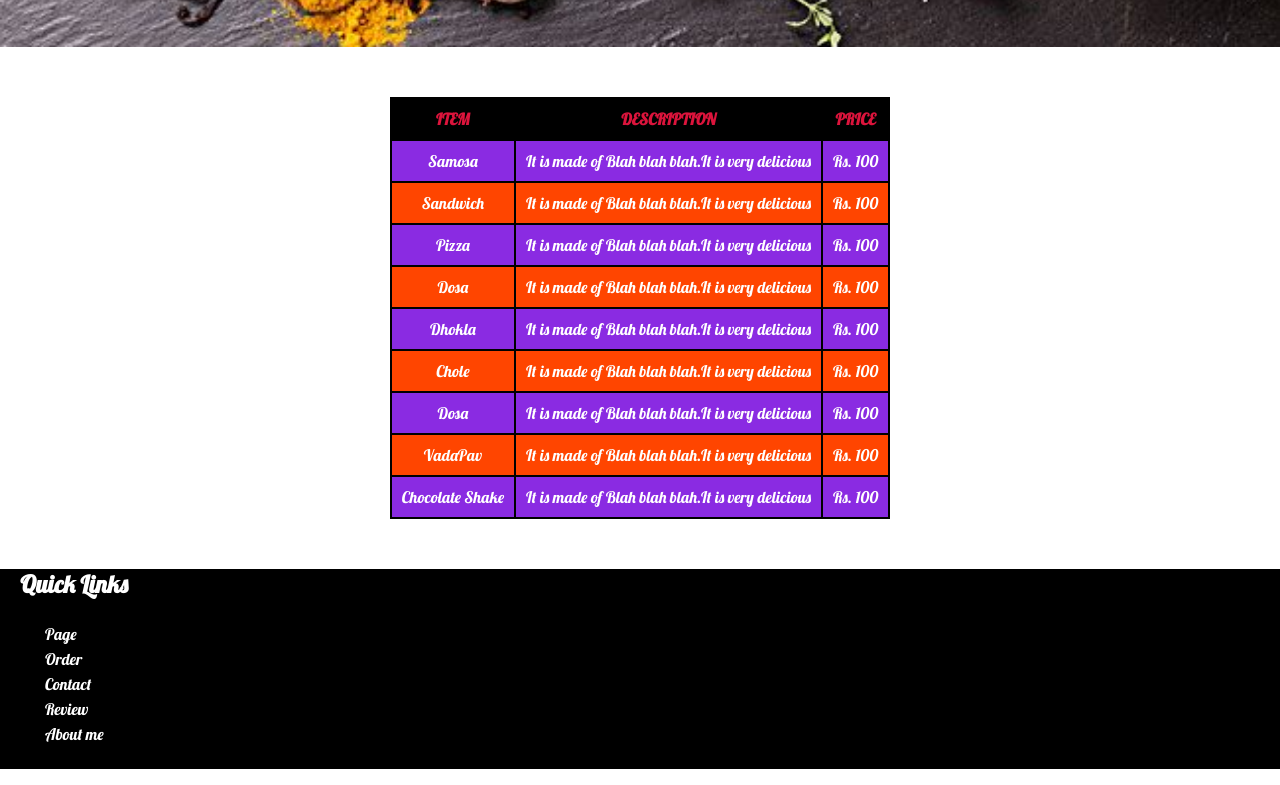
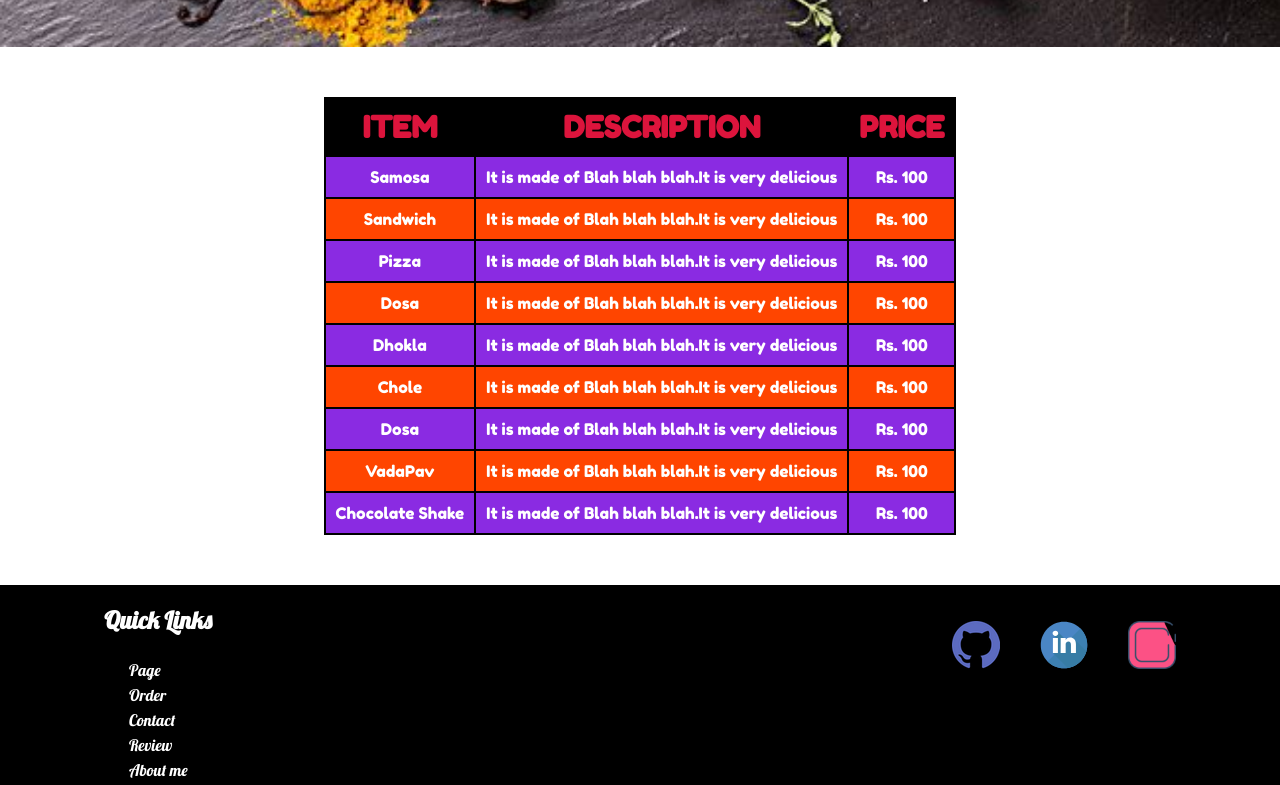
Before and after one commit to Dhruvil-Lakhtaria/Web-Dev-SGP, a plain HTML site: page week 3/fooddelivery.html in a window 1280 px wide. Shown: the part 338-1123 px from the top of the page. Drawn offline with Linux system fonts and the light colour scheme; a web font is replaced by a local one.

Commit message:
added icons to footer

```diff
--- a/week 3/foodDelivery.css
+++ b/week 3/foodDelivery.css
@@ -97,13 +97,16 @@ header li,header a{
 }
 table
 {
-    border-collapse: collapse;
-    margin: auto;
+  font-family: 'Fredoka One', cursive;
+  border-collapse: collapse;
+  margin: auto;
 }
 th{
     color:crimson;
     border: 2px solid black;
     padding: 10px;
+    font-size: 30px;
+
 }
 td{
         color:rgb(255, 255, 255);
@@ -114,13 +117,16 @@ footer{
     margin: 50px 0px 0px 0px;
     background-color: rgba(0,0,0,1);
     height: 200px;
+    display: flex;
+    justify-content: space-around;
 }
-footer h2{
-    display: block;
+.links h2{
+    display: inline-block;
     color: white;
     margin: 20px;
+
 }
-footer ul{
+.links ul{
     margin: 0px;
     display: inline-block;
 }
@@ -145,3 +151,21 @@ tr:nth-child(odd)
 th{
     background-color: black;
 }
+.social-media{
+  float: right;
+}
+.links{
+  width: 50%;
+  display: flex;
+  padding: 0px;
+  flex-direction: column;
+}
+.social-media li{
+  float: left;
+  margin: 20px;
+}
+.social-media img:hover{
+  height: 50px;
+  width: 50px;
+  transition: 1s;
+}
--- a/week 3/fooddelivery.html
+++ b/week 3/fooddelivery.html
@@ -16,6 +16,11 @@
       href="https://fonts.googleapis.com/css2?family=Odibee+Sans&display=swap"
       rel="stylesheet"
     />
+    <link rel="preconnect" href="https://fonts.gstatic.com" />
+    <link
+      href="https://fonts.googleapis.com/css2?family=Fredoka+One&display=swap"
+      rel="stylesheet"
+    />
     <link rel="stylesheet" href="foodDelivery.css" />
   </head>
   <body>
@@ -26,7 +31,7 @@
       </div>
       <ul>
         <li>
-          <a href="#"  title="No link currently">Page</a>
+          <a href="#" title="No link currently">Page</a>
         </li>
         <li><a href="#" title="No link currently">Order</a></li>
         <li><a href="#" title="No link currently">Contact us</a></li>
@@ -40,7 +45,7 @@
 
       <div class="item">
         <img src="sandwich.jpg" />
-        <p> Delicious Sandwich</p>
+        <p>Delicious Sandwich</p>
       </div>
 
       <div class="item">
@@ -74,7 +79,7 @@
       </div>
     </div>
     <div class="tbl">
-      <table style="border: 2px solid black;">
+      <table style="border: 2px solid black">
         <tr>
           <th>ITEM</th>
           <th>DESCRIPTION</th>
@@ -128,7 +133,8 @@
       </table>
     </div>
     <footer>
-      <h2>Quick Links</h2>
+      <div class="links">
+        <h2>Quick Links</h2>
       <ul>
         <li><a href="#">Page</a></li>
         <li><a href="#">Order</a></li>
@@ -136,6 +142,15 @@
         <li><a href="#">Review</a></li>
         <li><a href="#">About me</a></li>
       </ul>
+      </div>
+
+      <div class="social-media">
+        <ul>
+          <li><a href="https://github.com/Dhruvil-Lakhtaria"><img src="github.png"></a></li>
+          <li><a href="https://www.linkedin.com/in/dhruvil-lakhtaria-6417781bb/"><img src="linkedin.svg" height="48px " width="48px"></a></li>
+          <li><a href="#"><img src="social-media-55.png" height="48px " width="48px"></a></li>
+        </ul>
+      </div>
     </footer>
   </body>
 </html>
```
Also changed, not shown: week 3/github.png (added), week 3/linkedin.png (added), week 3/linkedin.svg (added), week 3/social-media-55.png (added).
